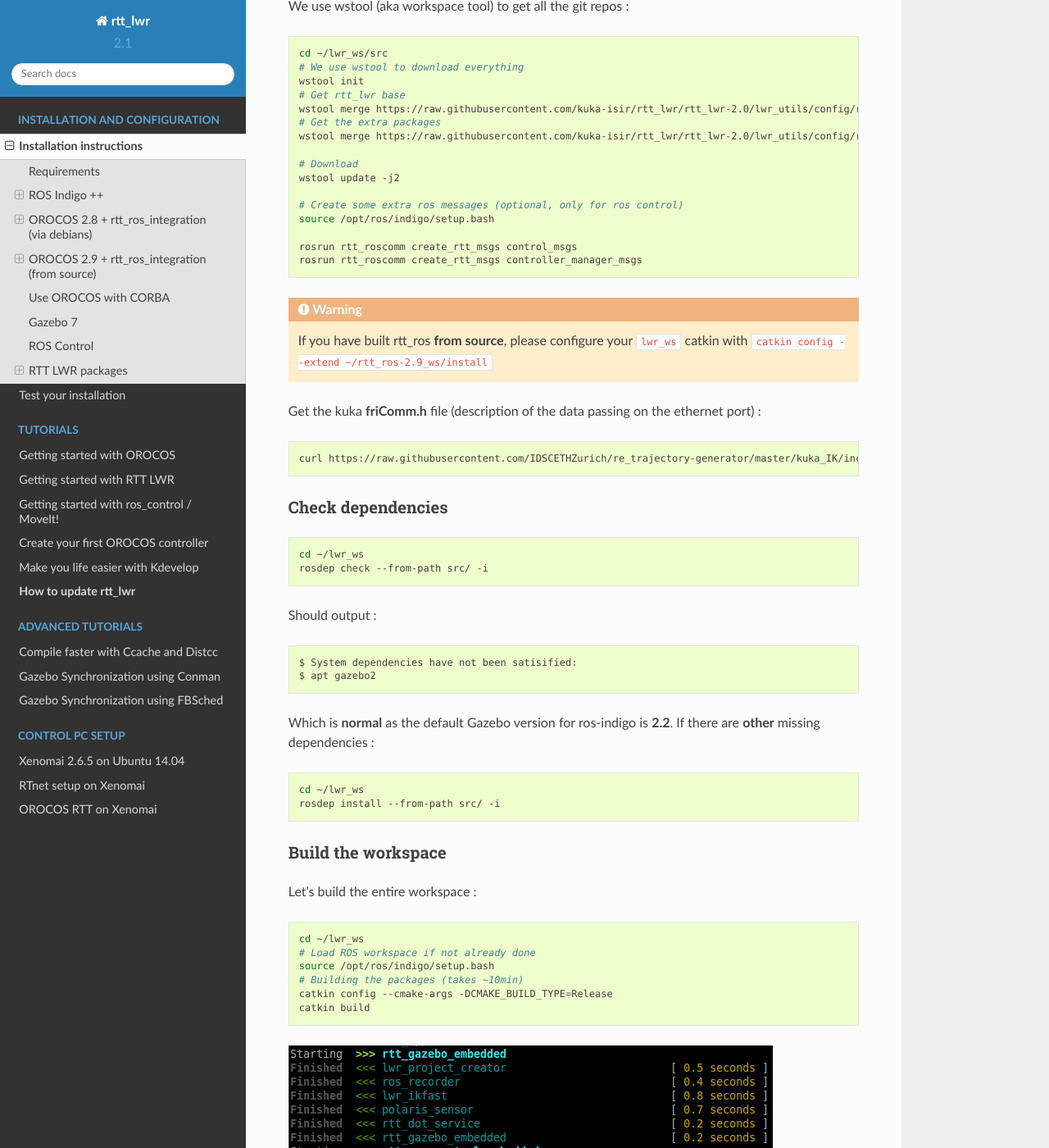
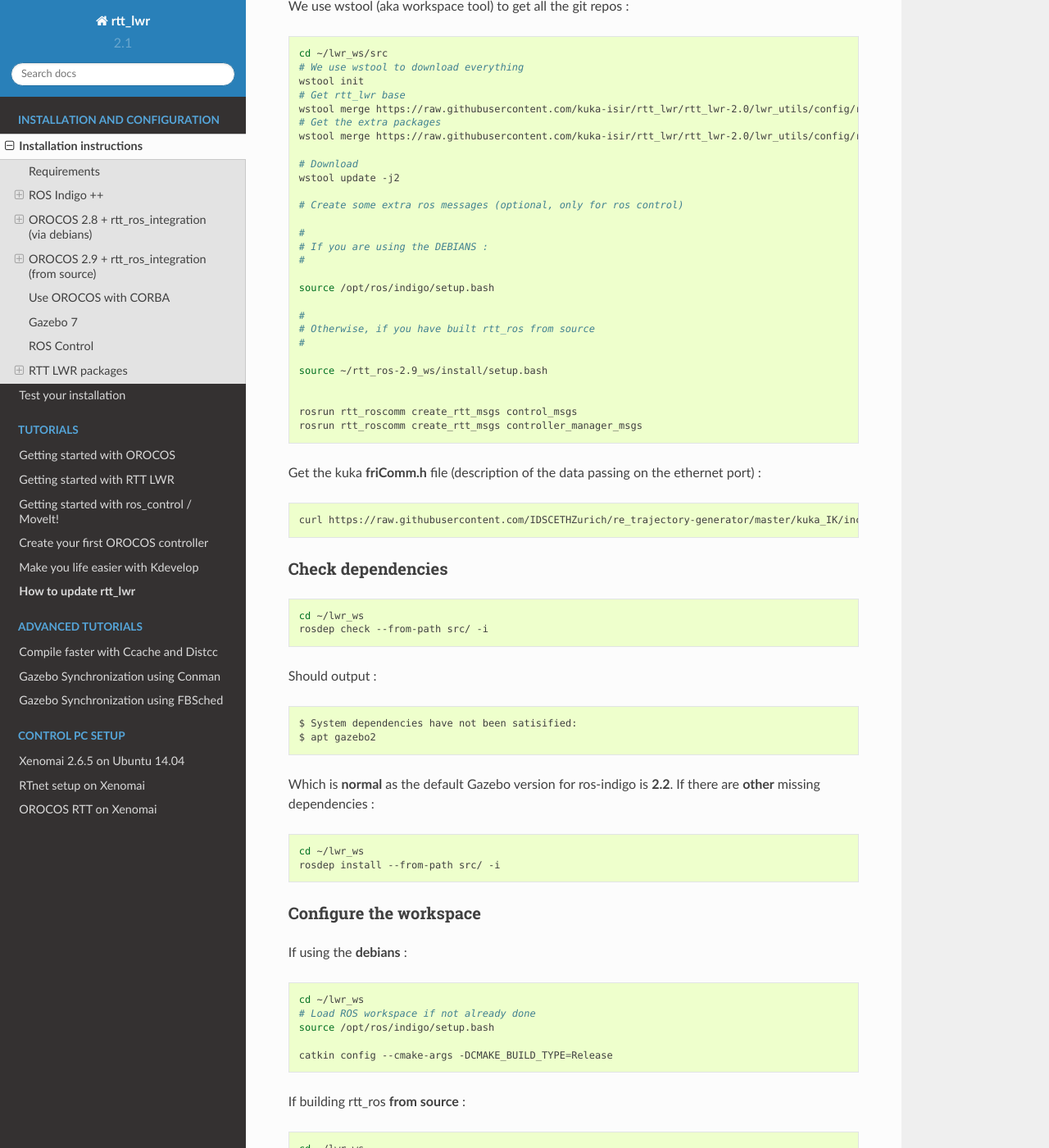
Before and after one commit to kuka-isir/rtt_lwr, a Sphinx documentation site: the page built from docs/source/install/install.rst, in a window 1280 px wide and 1400 px high, scrolled down 4771 px. Shown: the whole window at 82% size. Built offline with Sphinx 7.4.7 and the Read the Docs theme 2.0.0, drawn with Linux system fonts in a browser that asks for light colours; some of the changed text lies outside the part shown.

Commit message:
Update install.rst

```diff
--- a/docs/source/install/install.rst
+++ b/docs/source/install/install.rst
@@ -238,14 +238,22 @@ We use wstool (aka workspace tool) to get all the git repos :
     wstool update -j2
 
     # Create some extra ros messages (optional, only for ros control)
+
+    #
+    # If you are using the DEBIANS :
+    #
+
     source /opt/ros/indigo/setup.bash
+
+    #
+    # Otherwise, if you have built rtt_ros from source
+    #
+
+    source ~/rtt_ros-2.9_ws/install/setup.bash
+
 
     rosrun rtt_roscomm create_rtt_msgs control_msgs
     rosrun rtt_roscomm create_rtt_msgs controller_manager_msgs
-
-.. warning::
-
-    If you have built rtt_ros **from source**, please configure your ``lwr_ws`` catkin with ``catkin config --extend ~/rtt_ros-2.9_ws/install``
 
 Get the kuka **friComm.h** file (description of the data passing on the ethernet port) :
 
@@ -276,6 +284,26 @@ If there are **other** missing dependencies :
     cd ~/lwr_ws
     rosdep install --from-path src/ -i
 
+Configure the workspace
+~~~~~~~~~~~~~~~~~~~~~~~
+
+If using the **debians** :
+
+.. code-block:: bash
+
+    cd ~/lwr_ws
+    # Load ROS workspace if not already done
+    source /opt/ros/indigo/setup.bash
+
+    catkin config --cmake-args -DCMAKE_BUILD_TYPE=Release
+
+If building rtt_ros **from source** :
+
+.. code-block:: bash
+
+    cd ~/lwr_ws
+    catkin config --cmake-args -DCMAKE_BUILD_TYPE=Release --extend ~/rtt_ros-2.9_ws/install
+
 Build the workspace
 ~~~~~~~~~~~~~~~~~~~
 
@@ -283,11 +311,7 @@ Let's build the entire workspace :
 
 .. code-block:: bash
 
-    cd ~/lwr_ws
-    # Load ROS workspace if not already done
-    source /opt/ros/indigo/setup.bash
-    # Building the packages (takes ~10min)
-    catkin config --cmake-args -DCMAKE_BUILD_TYPE=Release
+    cd ~/lwr_ws #it can be anywhere inside the workspace, see catkin_tools docs
     catkin build
 
 .. image:: /_static/catkin-build.png
```
